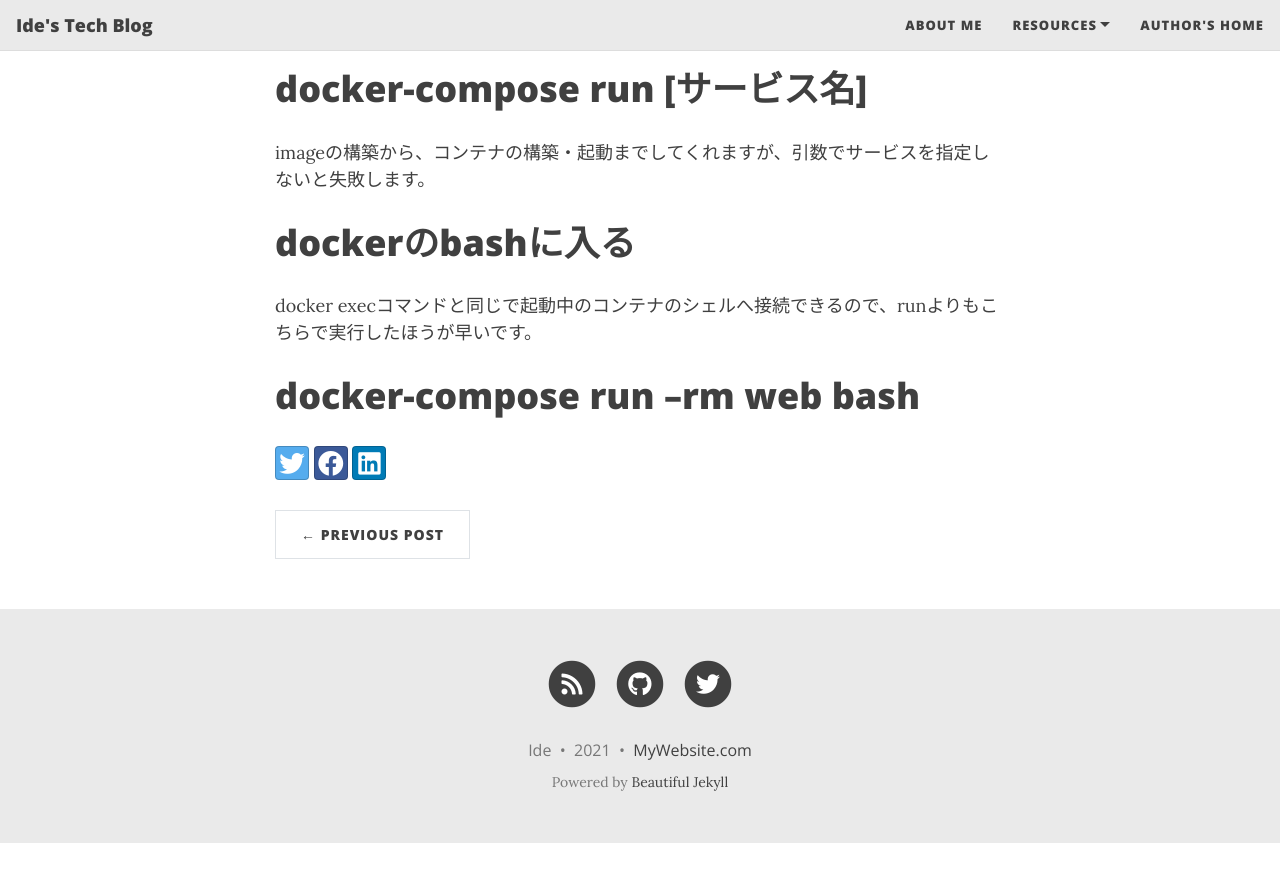
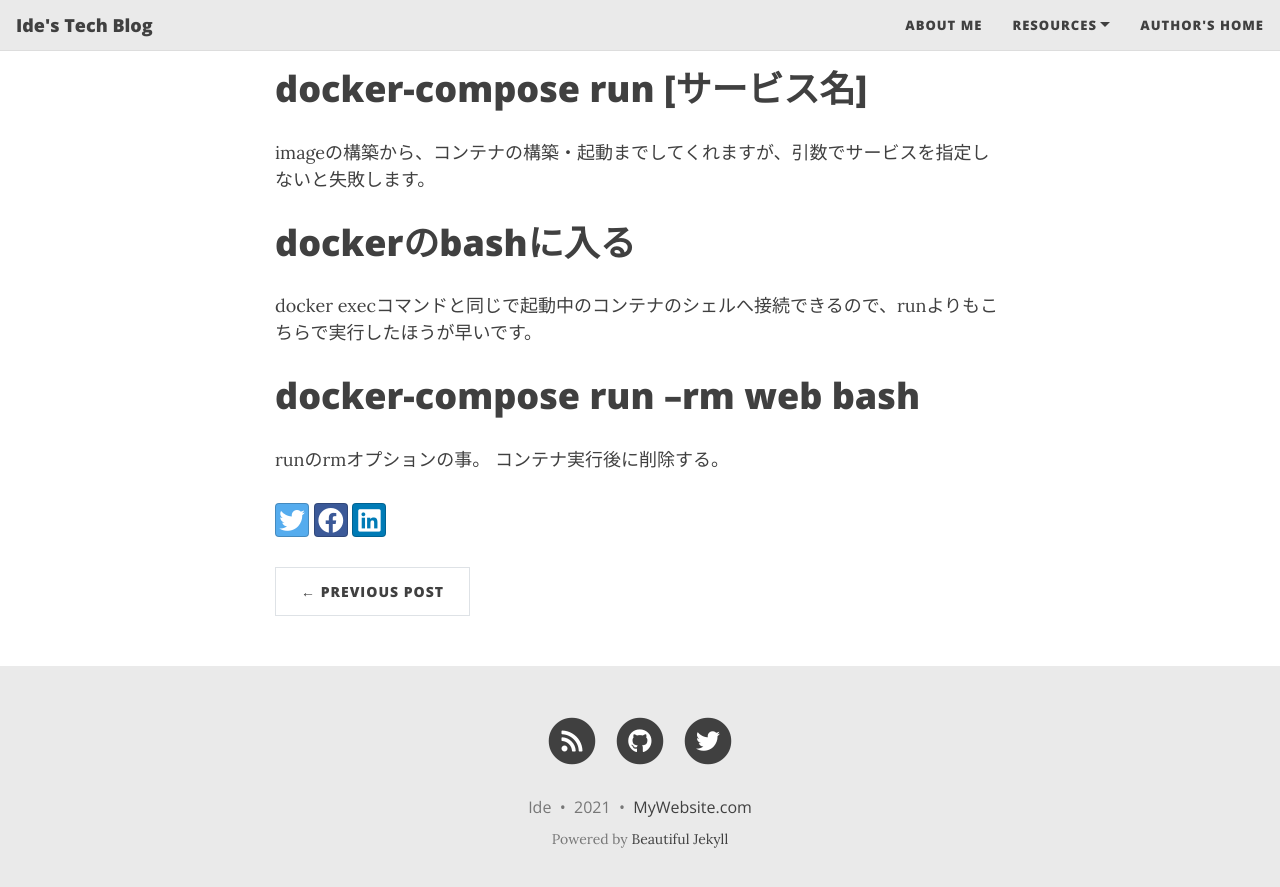
Before and after one commit to Aseiide/aseiide.github.io, a Jekyll site: the page built from _posts/2021-01-04-[備忘録]dockerコマンドまとめ.md, in a window 1280 px wide and 900 px high, scrolled down 2282 px. Shown: the top 887 px of the window. Built offline with Jekyll 4.4.1, drawn with Linux system fonts in a browser that asks for light colours; nearby versions of some CDN libraries; before the commit the page ends 3125 px from its top, so only the background shows below that.

Commit message:
run --rm

```diff
--- a/_posts/2021-01-04-[備忘録]dockerコマンドまとめ.md
+++ b/_posts/2021-01-04-[備忘録]dockerコマンドまとめ.md
@@ -42,3 +42,5 @@ imageの構築から、コンテナの構築・起動までしてくれますが
 docker execコマンドと同じで起動中のコンテナのシェルへ接続できるので、runよりもこちらで実行したほうが早いです。
 
 # docker-compose run --rm web bash
+runのrmオプションの事。
+コンテナ実行後に削除する。
```
